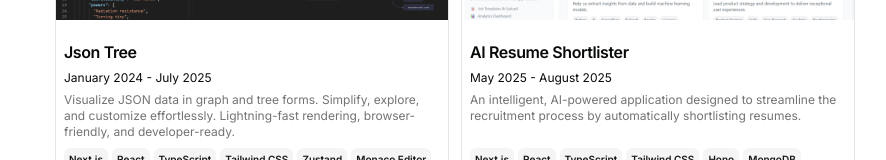
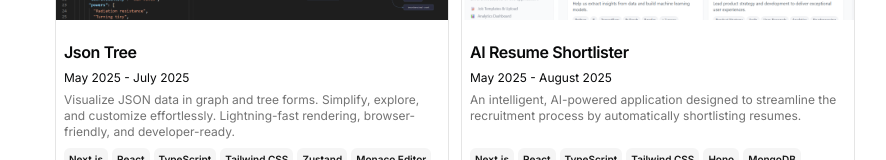
Before and after one commit to iamsurajchahar/portfolio_me, a Next.js app: page / in a window 1280 px wide. Shown: the part 1928-2088 px from the top of the page, without its empty margins (185-1071 px from the left). Built offline with nearby package versions, Linux system fonts and the light colour scheme.

Commit message:
Tighten project date ranges

```diff
--- a/src/data/resume.tsx
+++ b/src/data/resume.tsx
@@ -185,7 +185,7 @@ export const DATA = {
     {
       title: "Json Tree",
       href: "https://json-treevis.vercel.app/",
-      dates: "January 2024 - July 2025",
+      dates: "May 2025 - July 2025",
       active: true,
       description:
         "Visualize JSON data in graph and tree forms. Simplify, explore, and customize effortlessly. Lightning-fast rendering, browser-friendly, and developer-ready.",
@@ -248,7 +248,7 @@ export const DATA = {
     {
       title: "Color Platter",
       href: "https://color-platter-uvhn.vercel.app/",
-      dates: "May 2024 - May 2025",
+      dates: "March 2025 - May 2025",
       active: true,
       description:
         "The essential tool for creating and collecting color palettes. It allows you to generate perfectly matching colors in seconds, even if you are not highly skilled in design!",
@@ -310,7 +310,7 @@ export const DATA = {
     {
       title: "Time Series Data Visualizer",
       href: "https://drive.google.com/file/d/1KwMKR4Y3sOWZCbTjFZt9o4W-q62Ne3Nh/view",
-      dates: "September 2024 - February 2025",
+      dates: "December 2024 - February 2025",
       active: true,
       description:
         "A desktop application built using Next.js and Tauri that allows users to visualize time series data from CSV files.",
```
